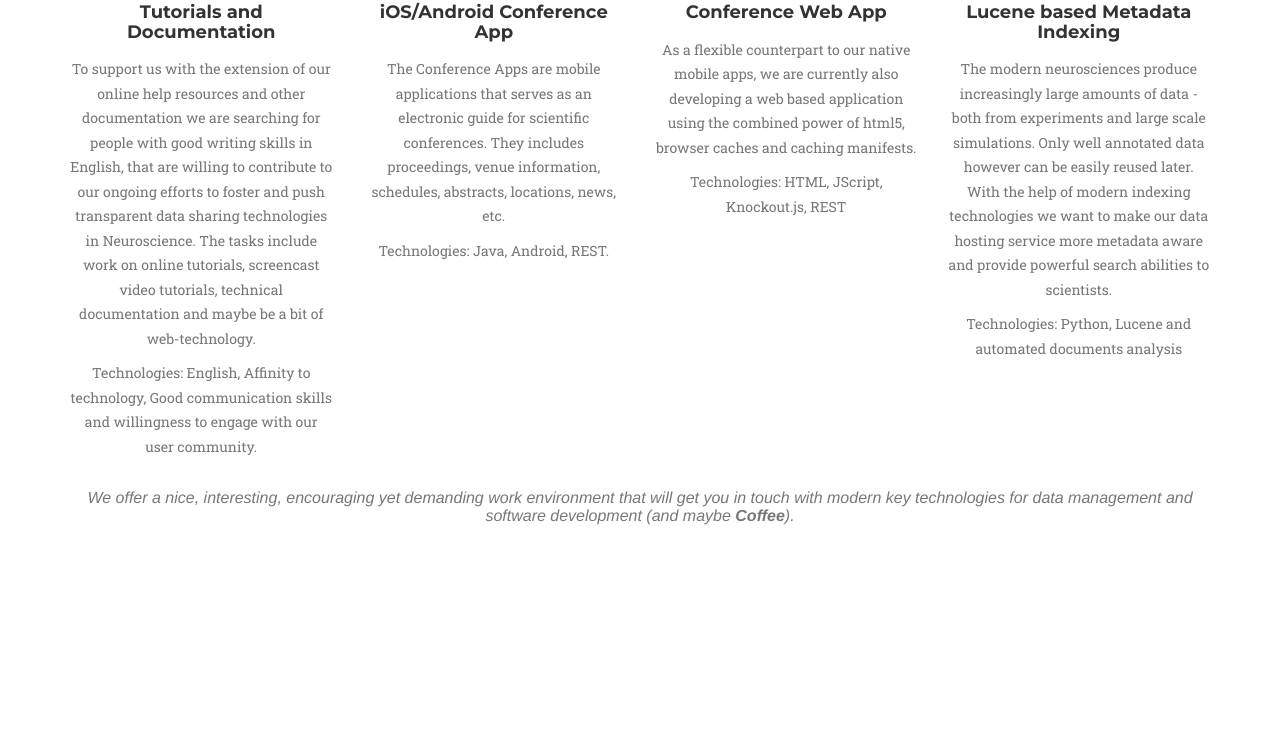
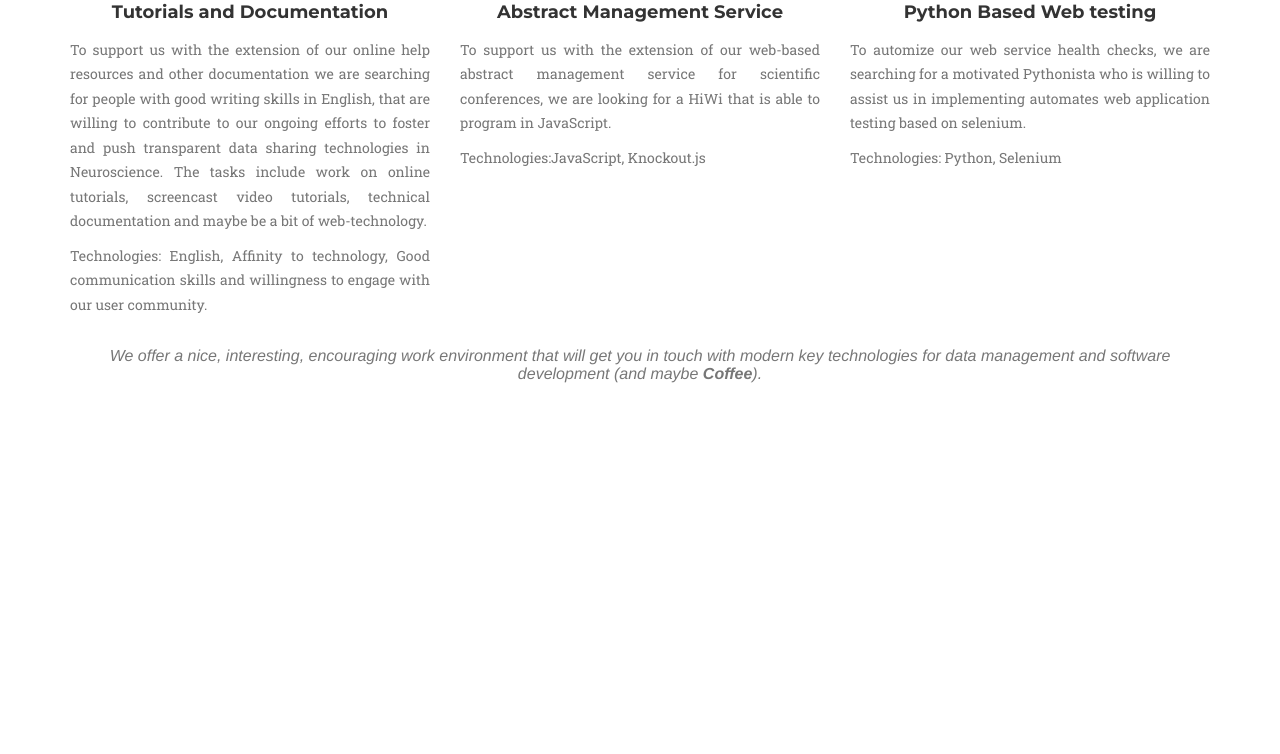
Before and after one commit to G-Node/HiWiPage, a website: page index.html in a window 1280 px wide. Shown: the part 1178-1932 px from the top of the page. Drawn offline with nearby package versions, Linux system fonts and the light colour scheme; a web font is replaced by a local one.

Commit message:
Added new positions

```diff
--- a/index.html
+++ b/index.html
@@ -89,7 +89,7 @@
                 </div>
             </div>
             <div class="row text-center">
-                <div class="col-md-3">
+                <div class="col-md-4">
                     <span class="fa-stack fa-3x">
                         <i class="fa fa-circle fa-stack-2x text-primary"></i>
                         <i class="fa fa-user-plus fa-stack-1x fa-inverse"></i>
@@ -98,39 +98,31 @@
                     <p class="text-muted text-block">To support us with the extension of our online help resources and other documentation we are searching for people with good writing skills in English, that are willing to contribute to our ongoing efforts to foster and push transparent data sharing technologies in Neuroscience. The tasks include work on online tutorials, screencast video tutorials, technical documentation and maybe be a bit of web-technology. </p>
                     <p class="text-muted text-block">Technologies: English, Affinity to technology, Good communication skills and willingness to engage with our user community.</p>
                 </div>
-                <div class="col-md-3">
+
+                <div class="col-md-4">
                     <span class="fa-stack fa-3x">
                         <i class="fa fa-circle fa-stack-2x text-primary"></i>
-                        <i class="fa fa-android fa-stack-1x fa-inverse"></i>
+                        <i class="fa fa-code fa-stack-1x fa-inverse"></i>
                     </span>
-                    <h4 class="service-heading">iOS/Android Conference App</h4>
-                    <p class="text-muted text-block">The Conference Apps are mobile applications that serves as an electronic guide for scientific conferences. They includes proceedings, venue information, schedules, abstracts, locations, news, etc.</p>
-                     <p class="text-muted text-block">Technologies: Java, Android, REST.</p>
+                    <h4 class="service-heading">Abstract Management Service</h4>
+                    <p class="text-muted text-block">To support us with the extension of our web-based abstract management service for scientific conferences, we are looking for a HiWi that is able to program in JavaScript.</p>
+                     <p class="text-muted text-block">Technologies:JavaScript, Knockout.js</p>
                 </div>
-                <div class="col-md-3">
+
+                <div class="col-md-4">
                     <span class="fa-stack fa-3x">
                         <i class="fa fa-circle fa-stack-2x text-primary"></i>
-                        <i class="fa fa-file-text fa-stack-1x fa-inverse"></i>
+                        <i class="fa fa-cogs fa-stack-1x fa-inverse"></i>
                     </span>
-                    <h4 class="service-heading">Conference Web App</h4>
-                   <p class="text-muted text-block">As a flexible counterpart to our native mobile apps, we are currently also developing a web based application using the combined power of html5, browser caches and caching manifests. </p>
-                    <p class="text-muted text-block">
-                    Technologies: HTML, JScript, Knockout.js, REST</p>
+                    <h4 class="service-heading">Python Based Web testing</h4>
+                    <p class="text-muted text-block"> To automize our web service health checks, we are searching for a motivated Pythonista who is willing to assist us in implementing automates web application testing based on selenium.
+                     <p class="text-muted text-block">Technologies: Python, Selenium</p>
                 </div>
-                <div class="col-md-3">
-                    <span class="fa-stack fa-3x">
-                        <i class="fa fa-circle fa-stack-2x text-primary"></i>
-                        <i class="fa fa-search-plus fa-stack-1x fa-inverse"></i>
-                    </span>
-                    <h4 class="service-heading">Lucene based Metadata Indexing</h4>
-                    <p class="text-muted text-block">The modern neurosciences produce increasingly large amounts of data - both from experiments and large scale simulations. Only well annotated data however can be easily reused later. With the help of modern indexing technologies we want to make our data hosting service more metadata aware and provide powerful search abilities to scientists.</p>
-                    <p class="text-muted text-block">
-                    Technologies: Python, Lucene and automated documents analysis</p>
-                </div>
+
             </div>
             <div class="row">
                 <div class="col-lg-12 text-center">
-                    <h3 class="section-subheading text-muted">We offer a nice, interesting, encouraging yet demanding work environment that will get you in touch with modern key technologies for data management and software development (and maybe <b>Coffee</b>).</h3>
+                    <h3 class="section-subheading text-muted">We offer a nice, interesting, encouraging work environment that will get you in touch with modern key technologies for data management and software development (and maybe <b>Coffee</b>).</h3>
                 </div>
             </div>
         </div>
--- a/less/agency.less
+++ b/less/agency.less
@@ -14,6 +14,10 @@ body {
 
 .text-primary {
     color: @theme-primary;
+}
+
+.text-block {
+    text-align: justify;
 }
 
 p {
```
Also changed, not shown: css/agency.css, css/agency.min.css.
